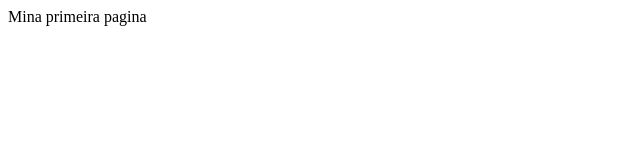
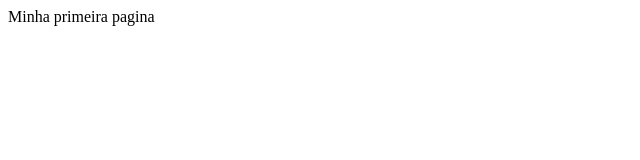
Before and after one commit to adrielvc/Tecweb, a plain HTML site: page index.html in a window 1280 px wide. Shown: the full height of the page, 0-640 px from the left. Drawn offline with Linux system fonts and the light colour scheme.

Commit message:
Update index.html

```diff
--- a/index.html
+++ b/index.html
@@ -4,6 +4,6 @@
 	<title></title>
 </head>
 <body>
-	Mina primeira pagina
+	Minha primeira pagina
 </body>
 </html>
```
